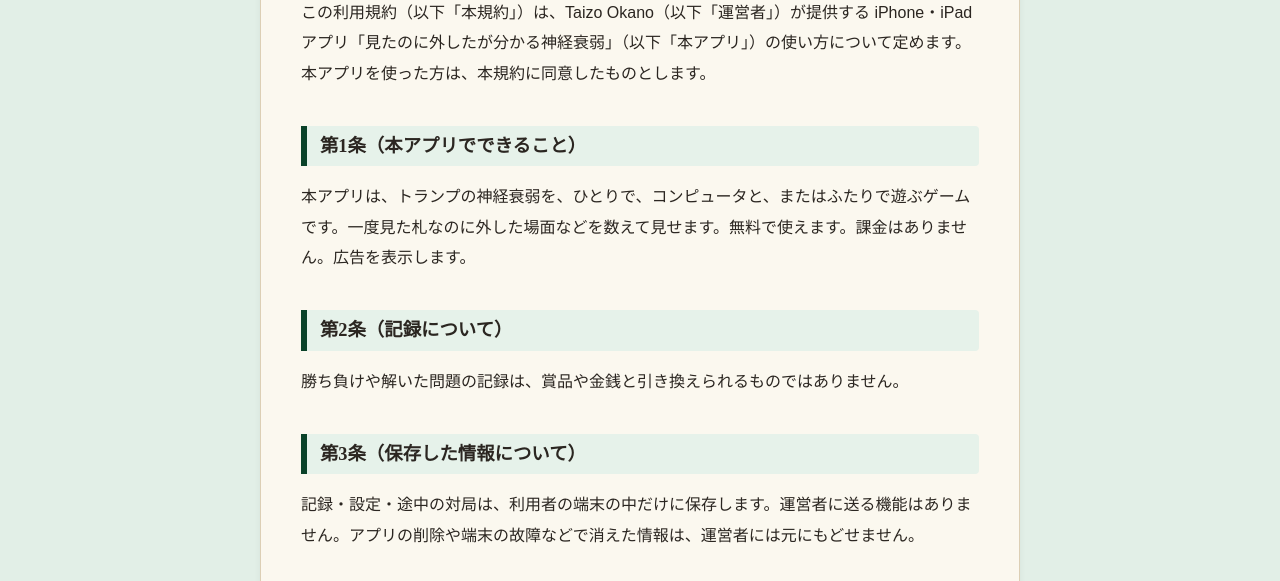
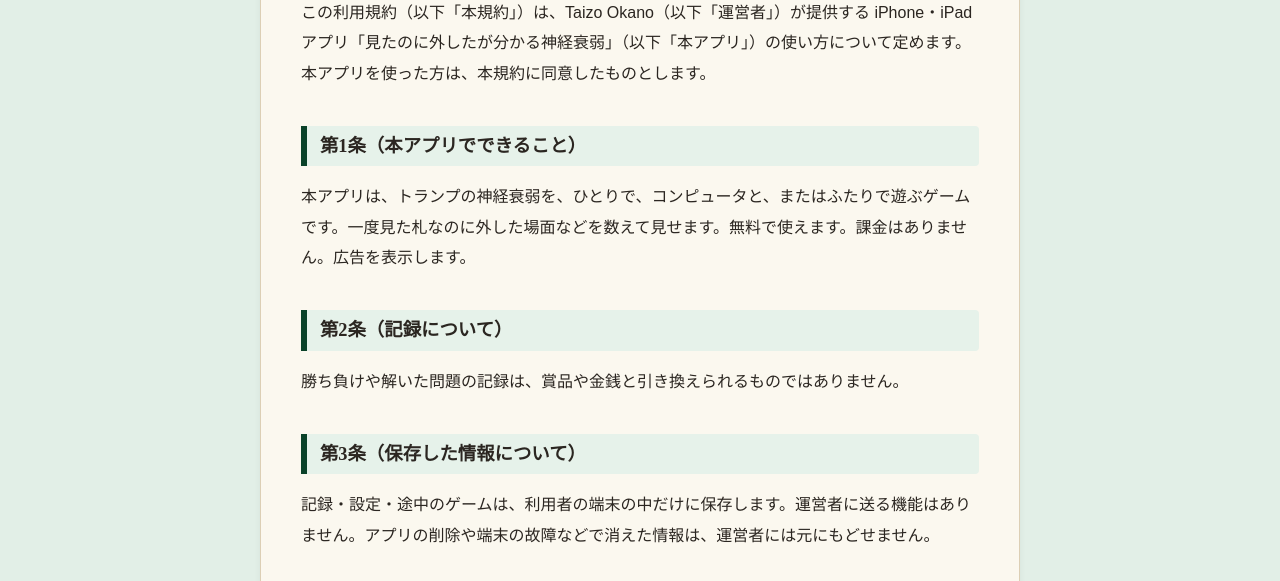
Before and after one commit to gekimax2000/schedule, a plain HTML site: page shinkei/terms.html in a window 1280 px wide. Shown: the part 219-800 px from the top of the page. Drawn offline with Linux system fonts and the light colour scheme.

Commit message:
見たのに外したが分かる神経衰弱：規約の言葉

```diff
--- a/shinkei/terms.html
+++ b/shinkei/terms.html
@@ -17,7 +17,7 @@
 <h2>第2条（記録について）</h2>
 <p>勝ち負けや解いた問題の記録は、賞品や金銭と引き換えられるものではありません。</p>
 <h2>第3条（保存した情報について）</h2>
-<p>記録・設定・途中の対局は、利用者の端末の中だけに保存します。運営者に送る機能はありません。アプリの削除や端末の故障などで消えた情報は、運営者には元にもどせません。</p>
+<p>記録・設定・途中のゲームは、利用者の端末の中だけに保存します。運営者に送る機能はありません。アプリの削除や端末の故障などで消えた情報は、運営者には元にもどせません。</p>
 <h2>第4条（禁止すること）</h2>
 <ul>
 <li>本アプリを、法令に反することや、ほかの人の権利を害することに使うこと</li>
```
